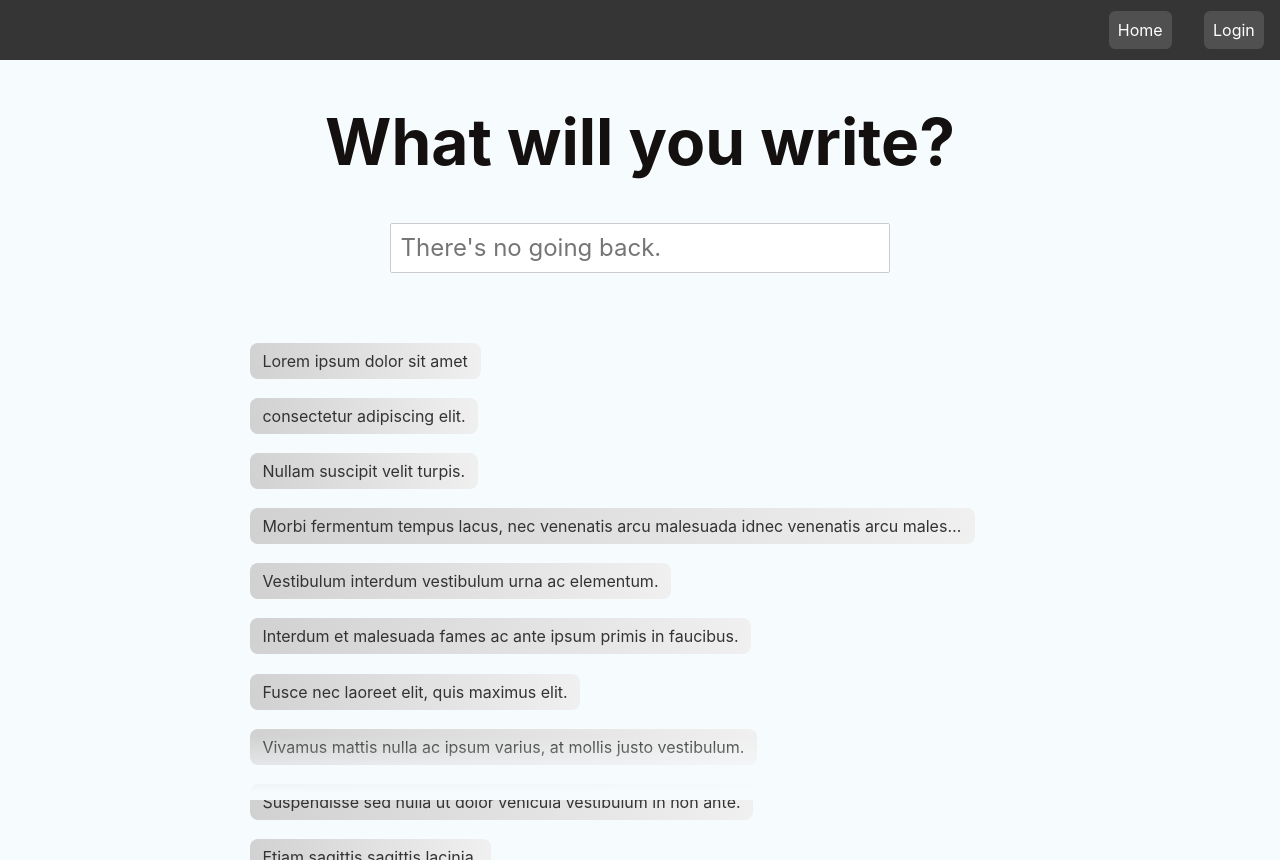
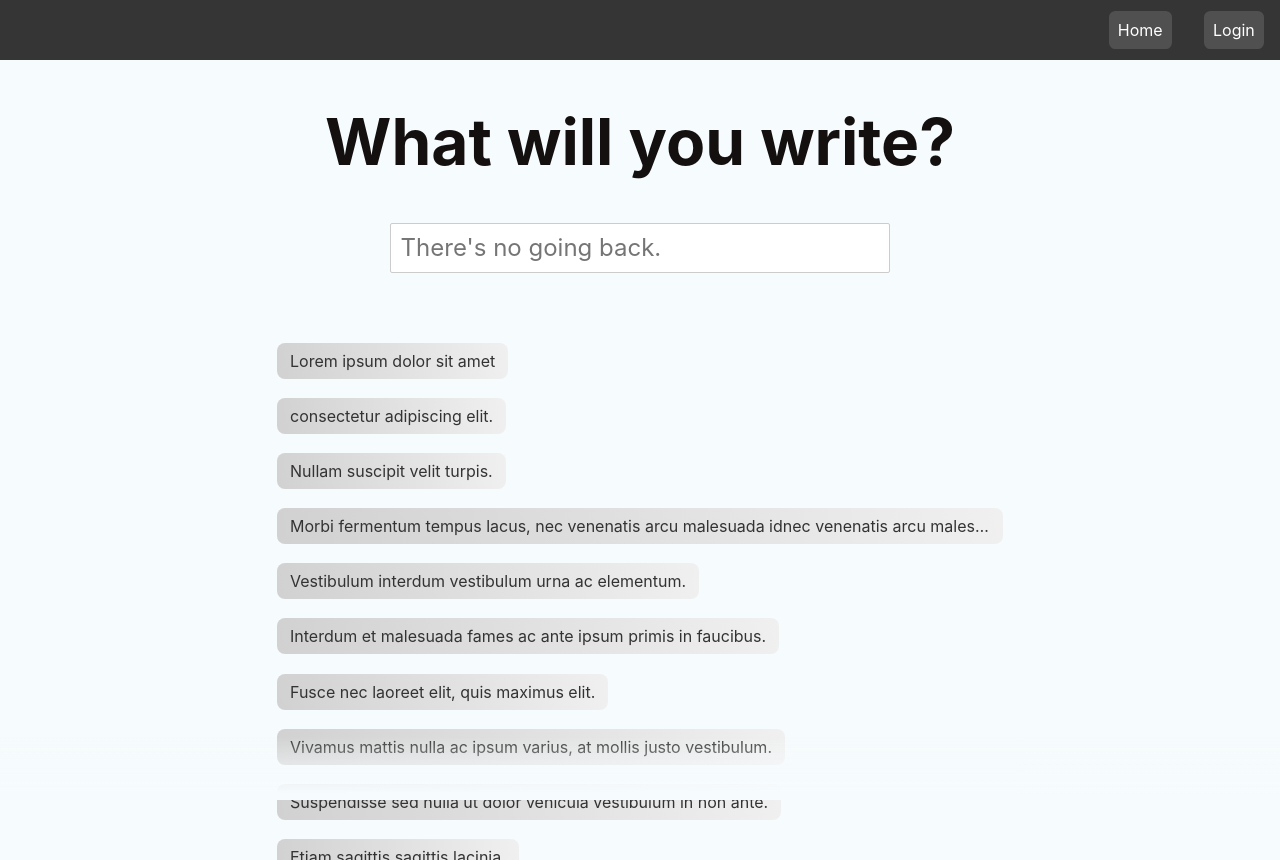
Before and after one commit to PotterJam/OneLineADay, a Svelte app in the folder web/: page / in a window 1280 px wide. Built offline with nearby package versions, Linux system fonts and the light colour scheme; no server answers.

Commit message:
Fix homepage css for firefox

```diff
--- a/web/src/routes/Home.svelte
+++ b/web/src/routes/Home.svelte
@@ -76,7 +76,6 @@
   }
 
   .live-lines-container {
-    flex: 1;
     max-width: 800px;
     margin: 2em 0 0 0;
     padding: 1em;
@@ -86,7 +85,7 @@
     align-content: flex-start;
     flex-wrap: nowrap;
     flex-direction: column;
-    height: fit-content;
+    height: max-content;
   }
 
   .live-lines-container:after {
```
